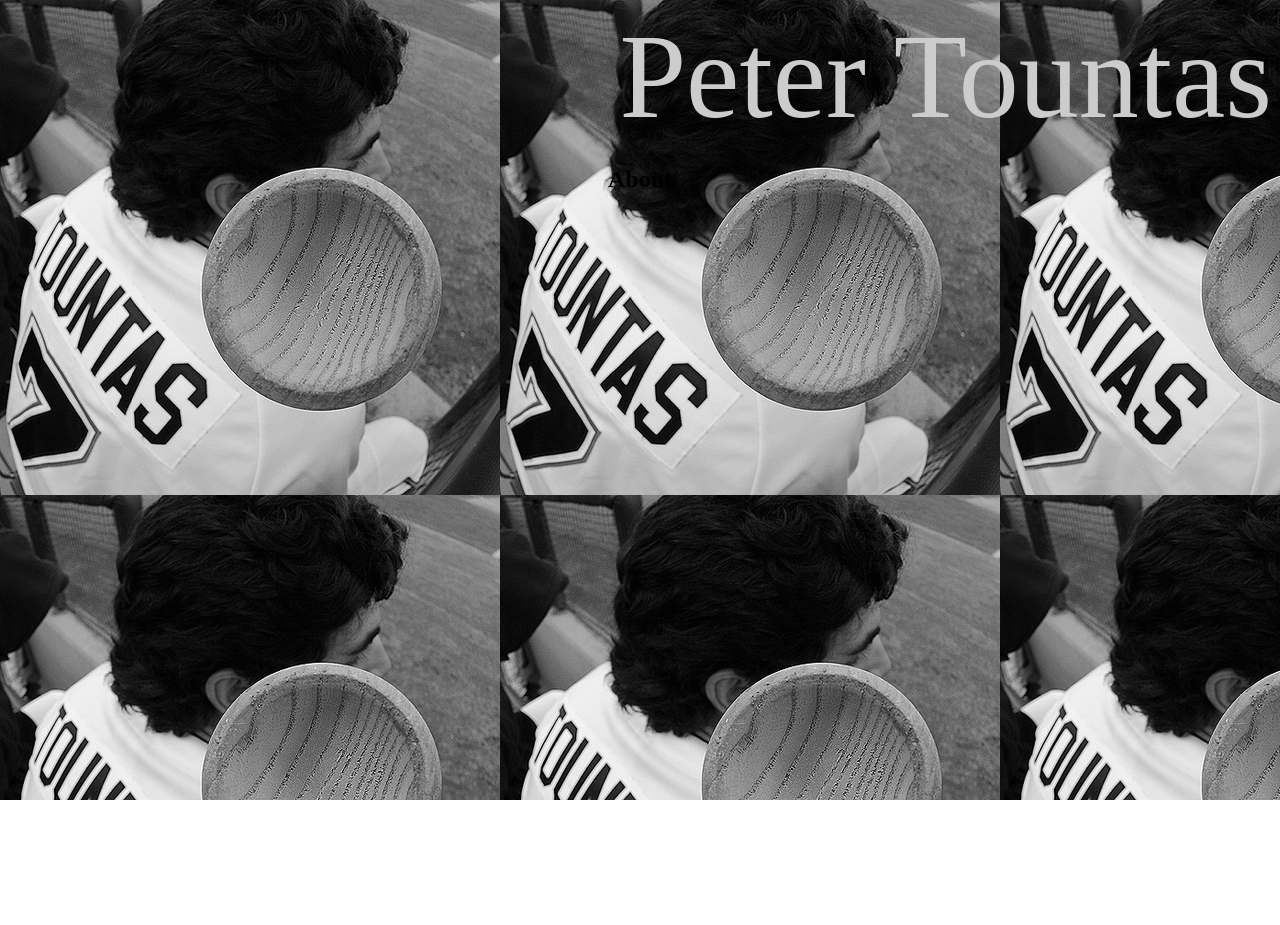
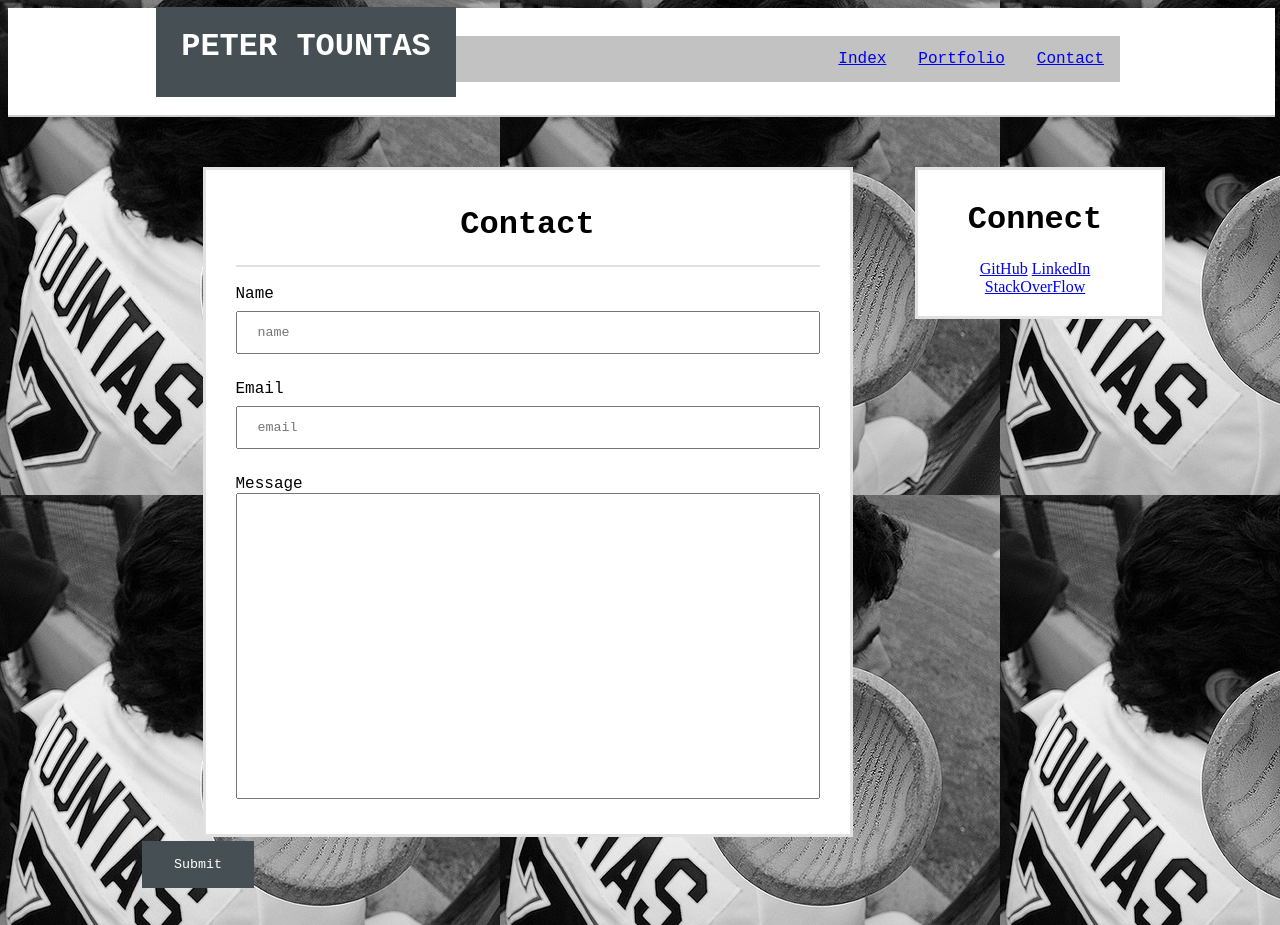
Before and after one commit to Pnickolas1/Basic-Portfolio, a plain HTML site: page contact.html in a window 1280 px wide. Before the commit the page ends 800 px from the top, so only its background shows below. Drawn offline with Linux system fonts and the light colour scheme; files whose address does not match are found by name.

Commit message:
new adds

```diff
--- a/assets/css/style.css
+++ b/assets/css/style.css
@@ -9,7 +9,6 @@ body{
 
 h1{
 	font-family: Courier New,Courier,Lucida Sans Typewriter,Lucida Typewriter,monospace;
-
 }
 
 div.navbar{
@@ -102,3 +101,61 @@ header{
 	text-align: right;
 	font-size: 120px;
 }
+
+
+form{
+	text-align: left;
+}
+
+
+div.contact-me{
+	text-align: left;
+	border-bottom: 2px solid;
+	border-color: #e1e1e1;
+}
+
+#contact{
+	text-align: left;
+}
+
+
+div.contact-form{
+	font-family: Courier New,Courier,Lucida Sans Typewriter,Lucida Typewriter,monospace;
+}
+
+input[type=text] {
+    width: 100%;
+    height: 50%;
+    padding: 12px 20px;
+    margin: 8px 0;
+    box-sizing: border-box;
+    font-family: Courier New,Courier,Lucida Sans Typewriter,Lucida Typewriter,monospace;
+	text-align: left;
+	transition: width 0.4s ease-in-out
+}
+
+input[type=text]:focus{
+border: 3px solid #555;
+outline: none;
+}
+
+input[type=button], input[type=submit], input[type=reset] {
+	font-family: Courier New,Courier,Lucida Sans Typewriter,Lucida Typewriter,monospace;
+    background-color: #464F54;
+    border: none;
+    color: white;
+    padding: 16px 32px;
+    text-decoration: none;
+    margin: 4px 2px;
+    cursor: pointer;
+    float: left;
+}
+
+textarea{
+width: 100%;
+height: 200%;
+font-family: Courier New,Courier,Lucida Sans Typewriter,Lucida Typewriter,monospace;
+outline: none;
+text-align: left;
+resize: none;
+}
--- a/contact.html
+++ b/contact.html
@@ -1,15 +1,71 @@
-<!DOCTYPE html>
-
 <!DOCTYPE html>
 <html>
 <head>
 	<link rel="stylesheet" type="text/css" href="assets/css/style.css">
-
-	<header>Peter Tountas</header>
-	<h2>About</h2>
 	<title></title>
 </head>
 <body>
 
+	<div class="navbar">
+		<ul>
+			<li><a href="contact.html">Contact</a></li>
+			<li><a href="portfolio.html">Portfolio</a></li>
+			<li><a href="index.html">Index</a></li>
+		</ul>
+
+	</div>
+
+	<div class="absolute_name_bar" id="my_name ">
+		<h1>PETER TOUNTAS</h1>
+	</div>
+<div class="big-box">
+
+	<div class="box">
+
+		<div class="contact-me" id="contact">
+		<h1>Contact</h1>
+		</div>
+
+		<div class="contact-form">
+			<form>
+				<br>
+				<label for="Name">Name</label><br>
+				<input type="text" name="Name" placeholder="name"><br>
+				<br>
+
+				<label for="Email">Email</label><br>
+				<input type="text" mame="Email" placeholder="email"><br>
+				<br>
+
+
+				<label for="Email">Message</label><br>
+					<textarea name="Message" cols="50" rows="20"></textarea>
+
+			</form>
+		</div>
+
+
+	</div>
+
+
+		<div class="connect-box">
+			<h1 id="box">Connect</h1>
+			<a href="https://github.com/Pnickolas1">GitHub</a>
+			<a href="https://www.linkedin.com/in/peter-tountas-42173229?trk=hp-identity-name">LinkedIn</a>
+			<a href="http://stackoverflow.com/users/5640097/peter-tountas">StackOverFlow</a>
+		</div>
+
+
+
+
+		<div class="submitbox">
+			<form>
+			<input type="Submit" value="Submit">
+			</form>
+		</div>
+
+
+</div>
+
 </body>
 </html>
```
